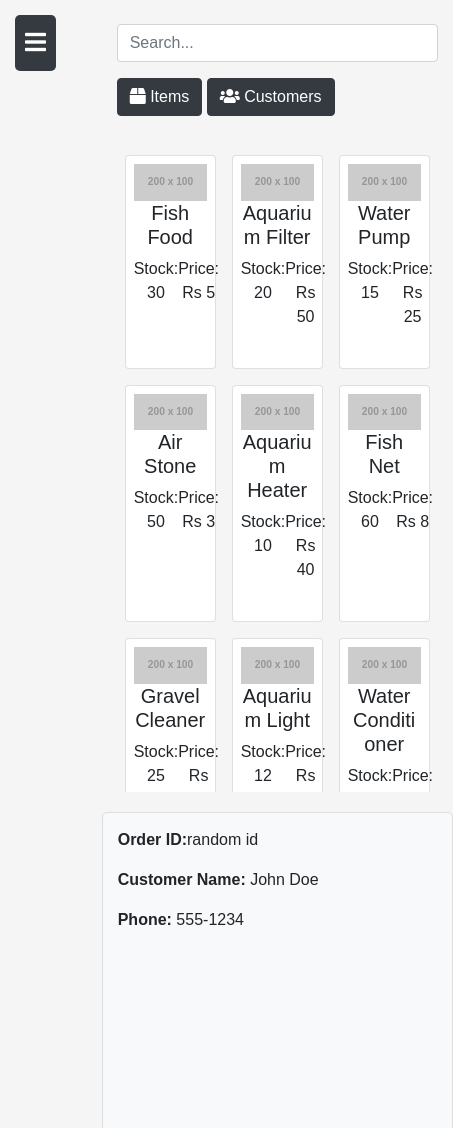
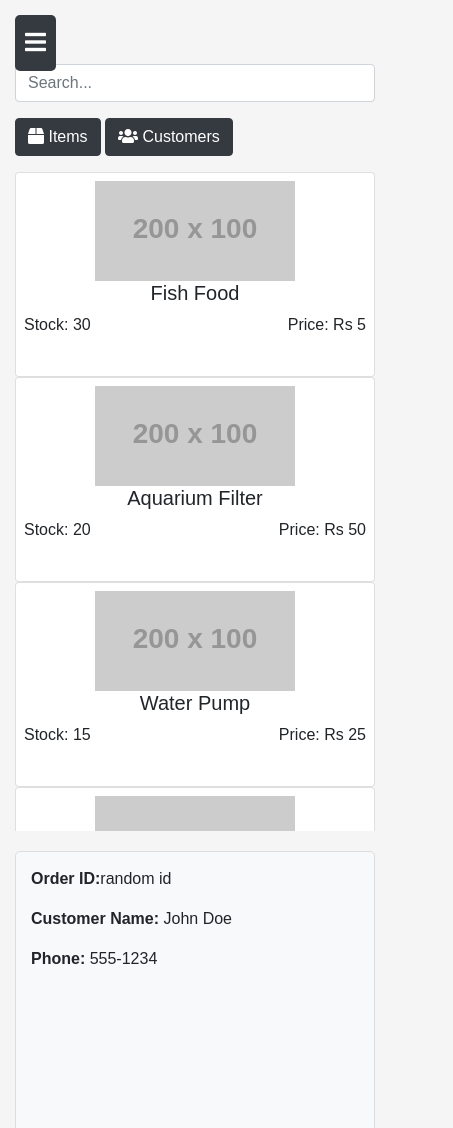
Before and after one commit to Shashi-Madushan/PosSystemWeb, a plain HTML site: page index.html in a window 390 px wide. Shown: the top 1128 px of the page, 453 px wide, since content can reach past the window. Drawn offline with nearby package versions, Linux system fonts and the light colour scheme; placeholder pictures from the web are drawn by us.

Commit message:
make the index and home mobile responsive

```diff
--- a/pages/home.html
+++ b/pages/home.html
@@ -7,13 +7,12 @@
     <link rel="stylesheet" href="../styles/home.css">
 </head>
 <body>
-    <div class="container-fluid mt-4 ">
-        <div class="row justify-content-arround ">
+    <div class="container mt-4 pt-sm-5">
+        <div class="row">
             <!-- Left side (Items/Customer section) -->
             <div class="col-md-8">
-                <div class="d-flex justify-content-between mb-3">
-
-                    <input type="text" id="searchBar" class="form-control w-90" placeholder="Search...">
+                <div class="mb-3">
+                    <input type="text" id="searchBar" class="form-control" placeholder="Search...">
                 </div>
                 <div class="mb-3">
                     <button id="showItemsBtn" class="btn btn-dark">
@@ -25,9 +24,10 @@
                 </div>
 
                 <!-- Dynamic section for Items/Customers -->
-                <div id="dynamicSection" class="row"></div>
+                <div id="homeDynamicSection" class="homeDynamicSection row"></div>
             </div>
 
+            <div class="col-md-4">
                 <div id="paymentSection">
                     <div id="customerDetails">
                         <p><strong>Order ID:</strong><span id="orderId">random id</span> </p>
@@ -41,12 +41,12 @@
 
                     <div id="totalsSection">
                         <p><strong>Subtotal:</strong> <span id="subtotal">Rs 0.00</span></p>
-                    <p><label for="discount">Discount:</label> <input type="number" id="discount" class="form-control d-inline-block w-25" value="0" >%</p>
+                        <p><label for="discount">Discount:</label> <input type="number" id="discount" class="form-control" value="0">%</p>
                         <p><strong>Total:</strong> <span id="total">Rs 0.00</span></p>
                         <button class="btn btn-success w-100" id="payButton">Pay Now</button>
                     </div>
                 </div>
-
+            </div>
         </div>
     </div>
 
--- a/scripts/home.js
+++ b/scripts/home.js
@@ -7,7 +7,7 @@
 
     // Render dynamic section (Items or Customers)
     function renderDynamicSection(data, type) {
-        const section = document.getElementById('dynamicSection');
+        const section = document.getElementById('homeDynamicSection');
         section.innerHTML = '';
 
         activeSection = type; // Set active section
@@ -15,7 +15,7 @@
         if (type === 'items') {
             data.forEach(item => {
                 const div = document.createElement('div');
-                div.className = 'col-4 p-2';
+                div.className = '"col-lg-3 col-md-4 col-sm-6 col-12 mb-4"';
                 div.innerHTML = `
                     <div class="card h-100 ">
                         <div class=" p-2  text-center align-content-around">
--- a/styles.css
+++ b/styles.css
@@ -55,7 +55,19 @@ body {
     border-radius: 5px;
 }
 #dynamic_content{
-   width: 90vw;
-   padding:0;
-   margin-left: 3vw;
+   width: fit-content;
+   margin: auto;
 }
+/* Show navigation sidebar by default in desktop and tablet view */
+@media only screen and (min-width: 768px) {
+    .sidebar {
+        display: block; /* Show the sidebar */
+    }
+}
+/* Add margin and padding top for dynamic section in mobile size */
+@media only screen and (max-width: 767px) {
+    #dynamic_content {
+        margin: 1.85rem 0 ; /* Add margin top */
+        padding: 10px 0; /* Add padding top */
+    }
+}
--- a/styles/home.css
+++ b/styles/home.css
@@ -52,16 +52,15 @@ tr:hover{
     padding: 10px 0;
     font-weight: bold;
 }
-#dynamicSection {
+#homeDynamicSection {
     height: calc(90vh - 100px); /* Adjust this based on other elements' heights */
     max-height: calc(90vh - 100px); /* Maximum height to avoid exceeding viewport */
     overflow-y: auto; /* Enable vertical scrolling */
-    padding: 15px;
     margin-bottom: 20px;
     border: none
 
 }
 
-#dynamicSection .card {
+#homeDynamicSection .card {
     margin-bottom: 15px; /* Spacing between cards */
 }
```
Also changed, not shown: index.html (+1 -1 lines). Lines whose indentation alone changed are shown as unchanged.
